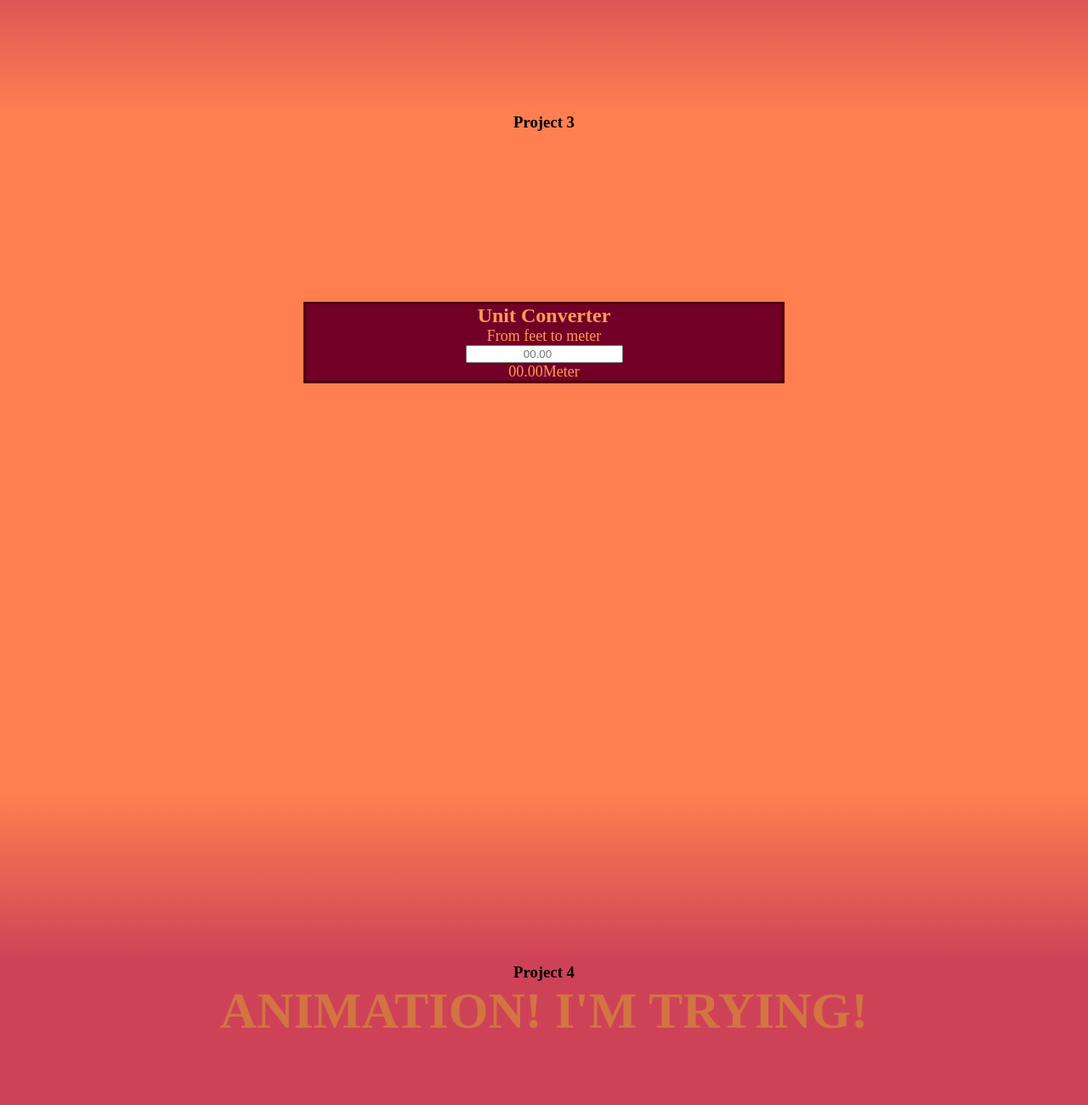
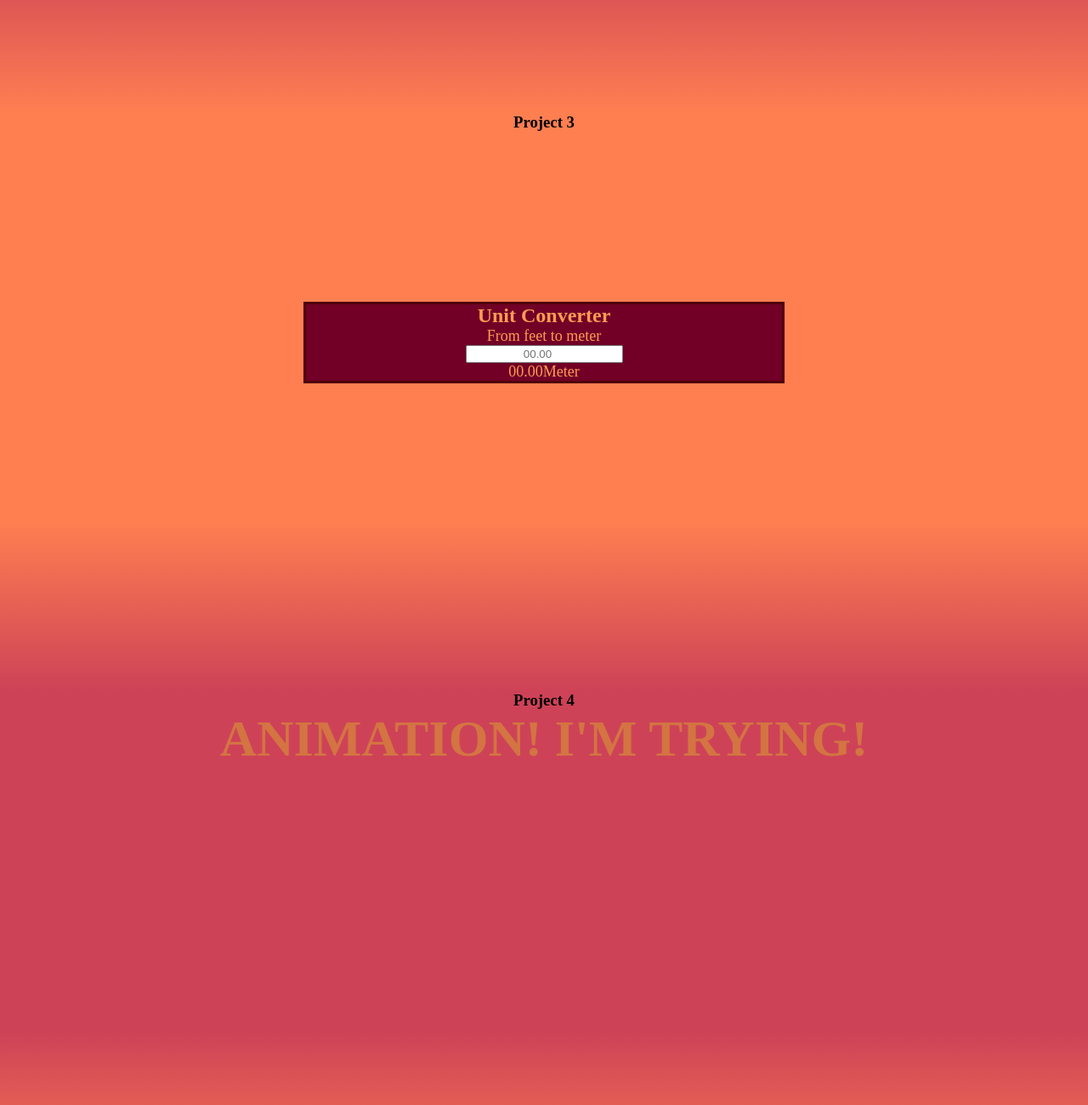
Before and after one commit to Dragawarrior/Hjemmeside-5, a plain HTML site: page index.html in a window 1280 px wide. Shown: the part 2800-4100 px from the top of the page at 85% size. Drawn offline with Linux system fonts and the light colour scheme.

Commit message:
small change in project sizes

```diff
--- a/css/style.css
+++ b/css/style.css
@@ -79,7 +79,7 @@ a:active {
 }
 
 .project2 {
-    min-height: 100vh;
+    min-height: 60vh;
 }
 
 h2 {
@@ -87,7 +87,7 @@ h2 {
 }
 
 .project3 {
-    min-height: 100vh;
+    min-height: 50vh;
 }
 
 .todolist {
```
